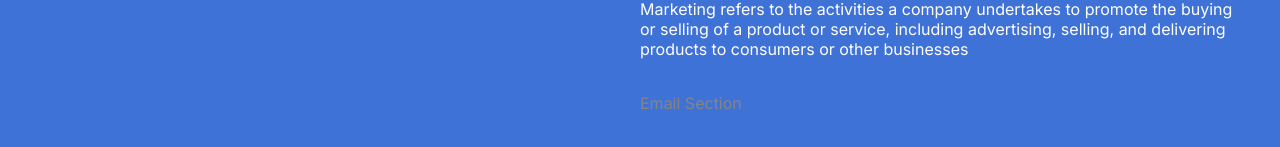
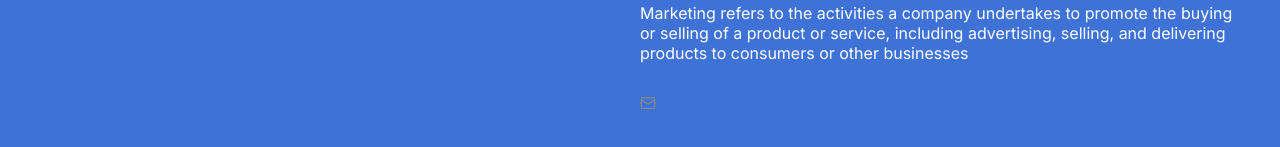
Before and after one commit to tchasinga/markting, a Next.js app: page / in a window 1280 px wide. Shown: the part 515-662 px from the top of the page. Built offline with nearby package versions, Linux system fonts and the light colour scheme.

Commit message:
new code is added now

```diff
--- /dev/null
+++ b/src/app/Components/EmailBox/EmailBox.jsx
@@ -0,0 +1,16 @@
+import React from 'react'
+import './EmailBox.css'
+import {LuMail} from "react-icons/lu"
+
+export default function EmailBox() {
+  return (
+    <div className="emailBox">
+        {/* Icons code is added now...*/}
+        <div className="">
+            <LuMail/>
+        </div>
+
+        {/* Input s */}
+    </div>
+  )
+}
--- a/src/app/Components/Hero/Hero.jsx
+++ b/src/app/Components/Hero/Hero.jsx
@@ -1,5 +1,6 @@
 import React from 'react'
 import './Hero.css'
+import EmailBox from '../EmailBox/EmailBox'
 
 export default function Hero() {
   return (
@@ -22,7 +23,7 @@ export default function Hero() {
                Marketing refers to the activities a company undertakes to promote the buying or selling of a product or service, including advertising, selling, and delivering products to consumers or other businesses
                </div>
 
-               <span>Email Section</span>
+               <EmailBox />
                </div>
             </div>
         </div>
```
Also changed, not shown: src/app/Components/EmailBox/EmailBox.css (added).
